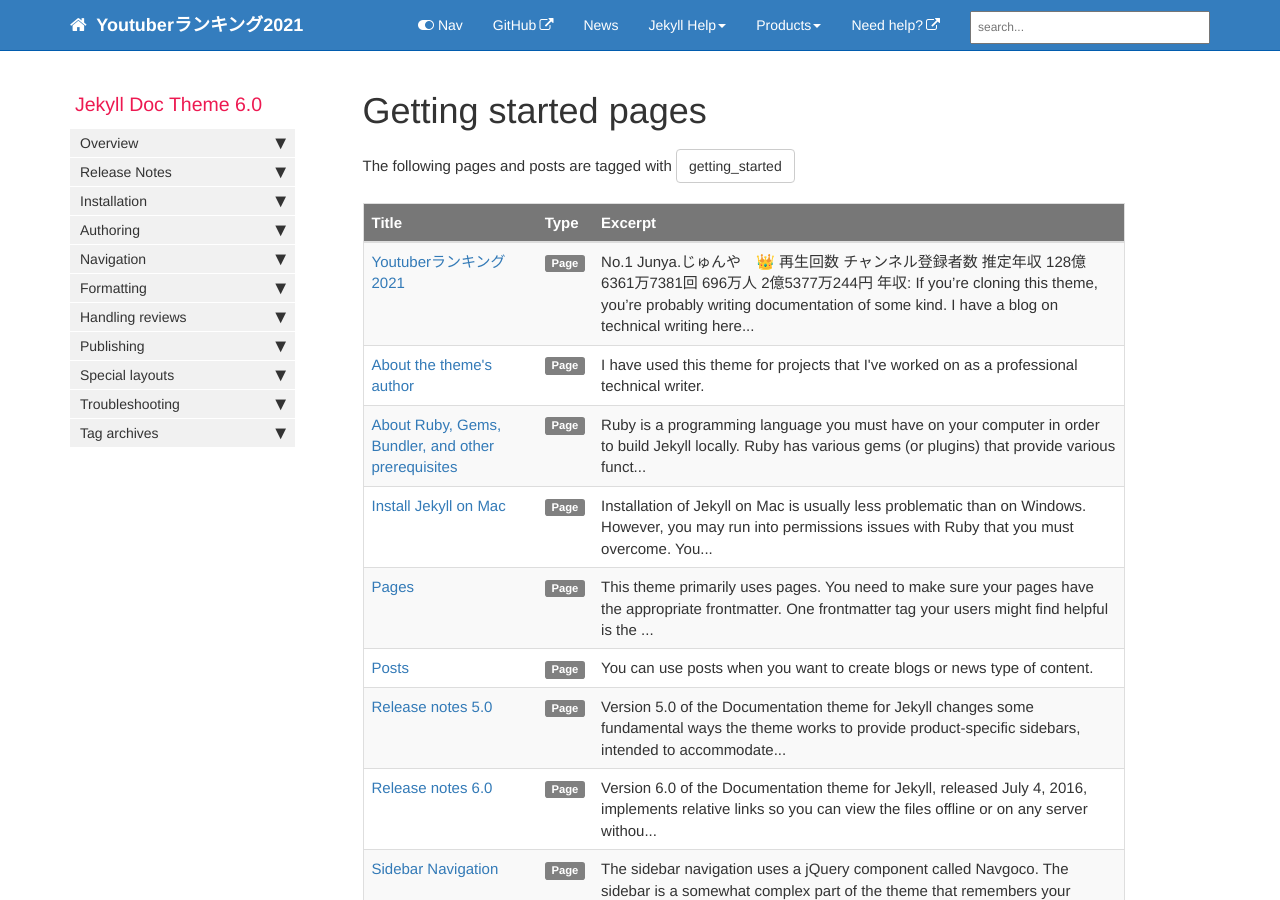
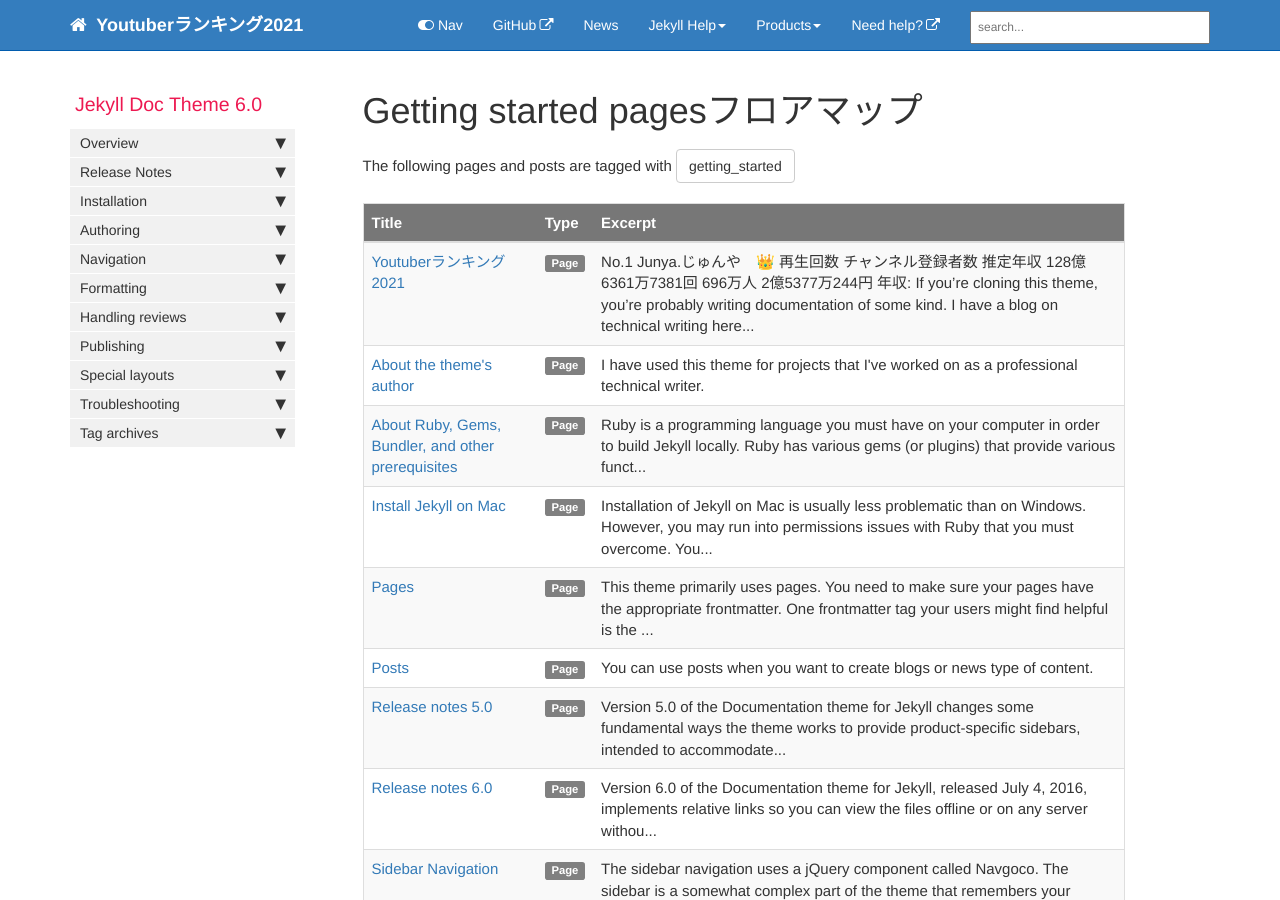
Before and after one commit to takagotch/page482, a Jekyll site: the page built from pages/tags/tag_getting_started.md, in a window 1280 px wide and 900 px high. Built offline with Jekyll 4.4.1, drawn with Linux system fonts in a browser that asks for light colours; comment, search, counter and statistics services are not loaded.

Commit message:
Update tag_getting_started.md

```diff
--- a/pages/tags/tag_getting_started.md
+++ b/pages/tags/tag_getting_started.md
@@ -1,5 +1,5 @@
 ---
-title: "Getting started pages"
+title: "Getting started pagesフロアマップ"
 tagName: getting_started
 search: exclude
 permalink: tag_getting_started.html
```
